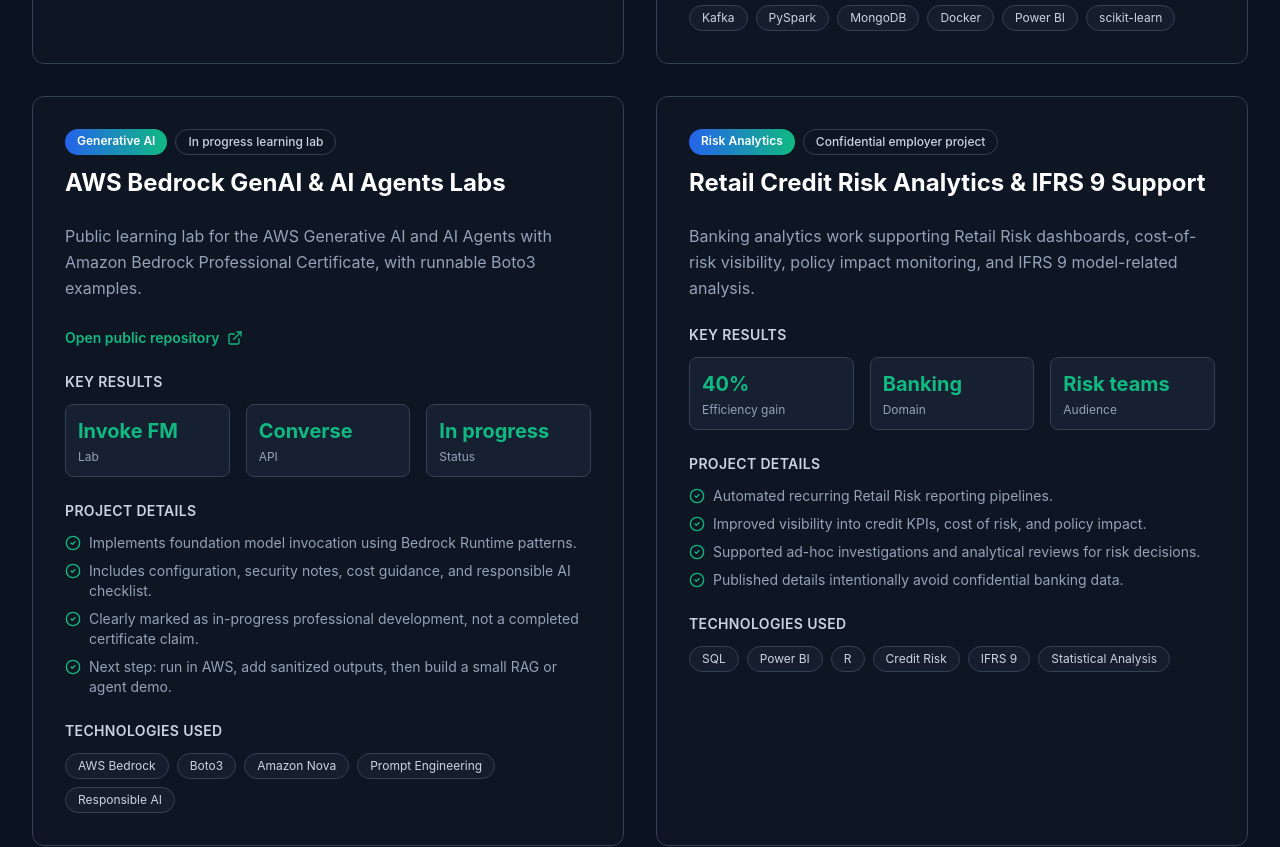
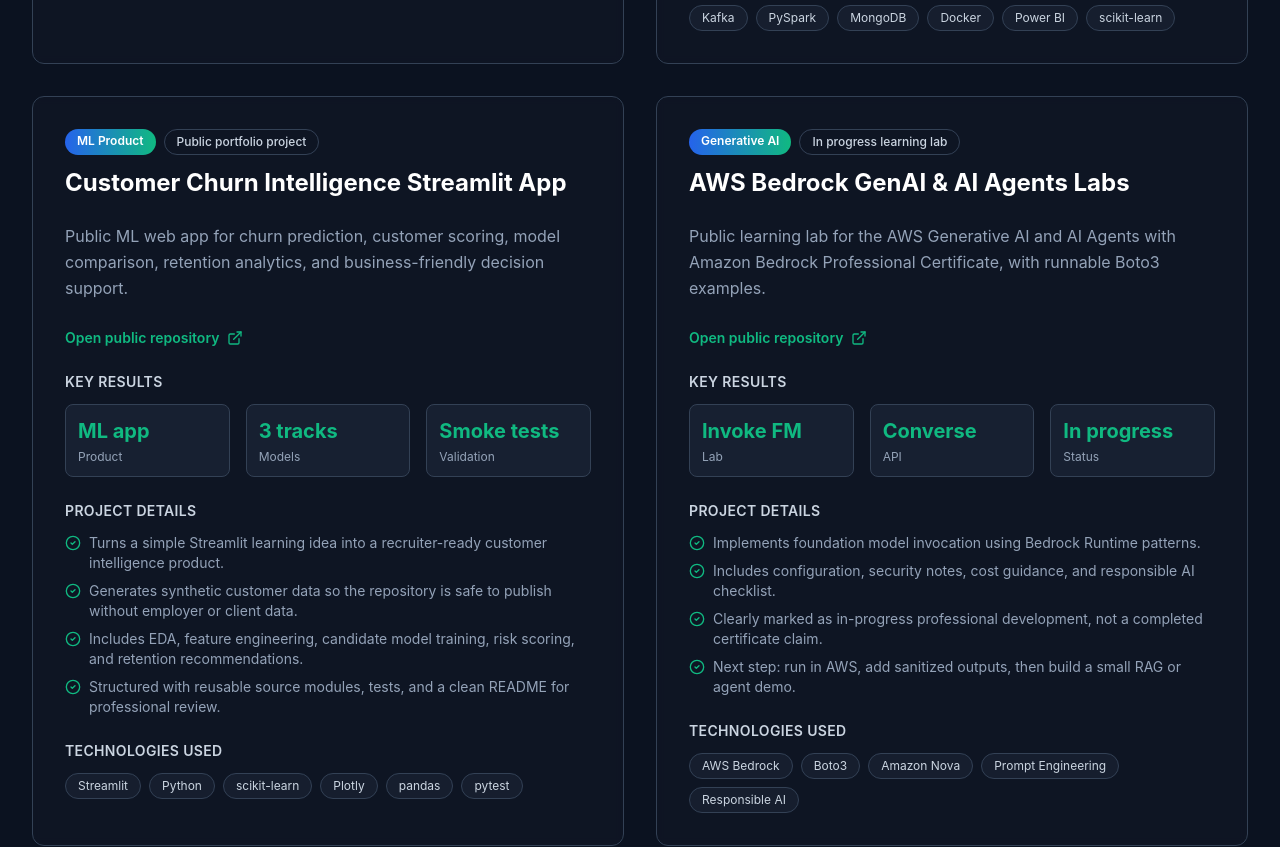
Before and after one commit to ayman-stat/ayman-stat, a Next.js app: page /projects in a window 1280 px wide. Shown: the part 980-1827 px from the top of the page. Built offline with nearby package versions, Linux system fonts and the light colour scheme.

Commit message:
Add Streamlit churn intelligence project

```diff
--- a/data.ts
+++ b/data.ts
@@ -234,6 +234,27 @@
       'Includes a NoSQL sink and a forecasting layer for daily order volume.',
       'Designed as a practical local data platform with clear setup and demo scripts.',
       'Strong evidence for data engineering, analytics engineering, and BI readiness.',
+    ],
+  },
+  {
+    id: 'streamlit-churn-intelligence',
+    title: 'Customer Churn Intelligence Streamlit App',
+    description:
+      'Public ML web app for churn prediction, customer scoring, model comparison, retention analytics, and business-friendly decision support.',
+    category: 'ML Product',
+    technologies: ['Streamlit', 'Python', 'scikit-learn', 'Plotly', 'pandas', 'pytest'],
+    status: 'Public portfolio project',
+    url: 'https://github.com/ayman-stat/customer-churn-intelligence-streamlit',
+    results: [
+      { metric: 'Product', value: 'ML app' },
+      { metric: 'Models', value: '3 tracks' },
+      { metric: 'Validation', value: 'Smoke tests' },
+    ],
+    details: [
+      'Turns a simple Streamlit learning idea into a recruiter-ready customer intelligence product.',
+      'Generates synthetic customer data so the repository is safe to publish without employer or client data.',
+      'Includes EDA, feature engineering, candidate model training, risk scoring, and retention recommendations.',
+      'Structured with reusable source modules, tests, and a clean README for professional review.',
     ],
   },
   {
```
